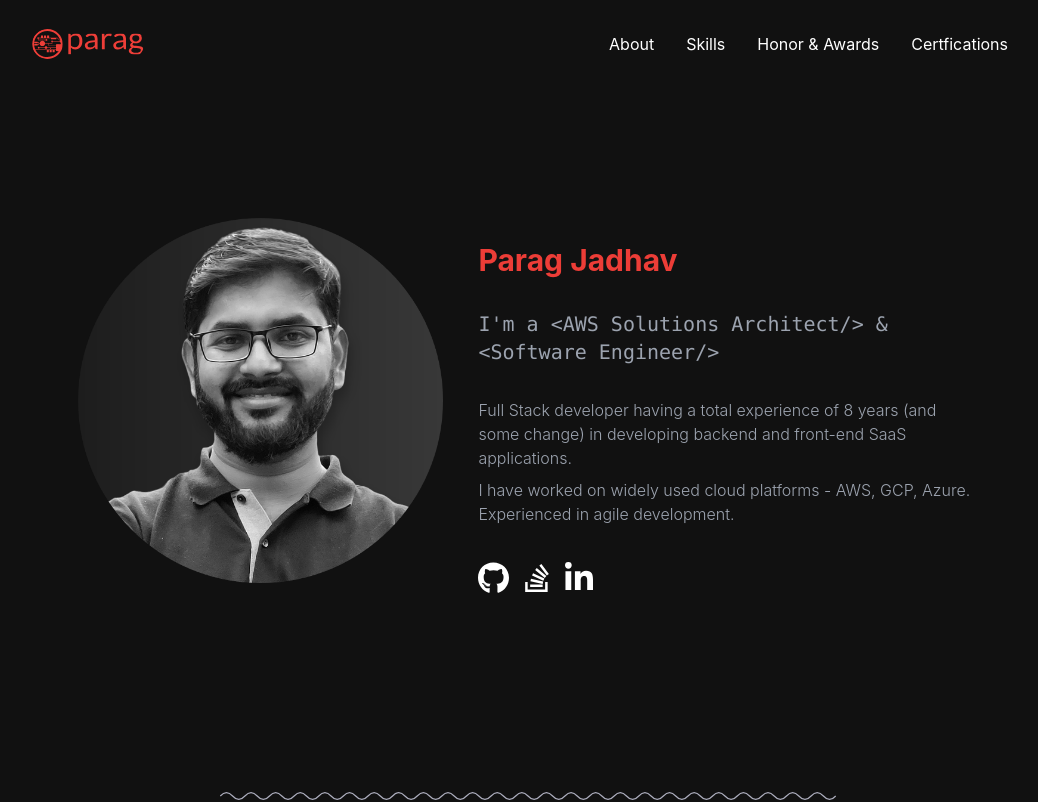
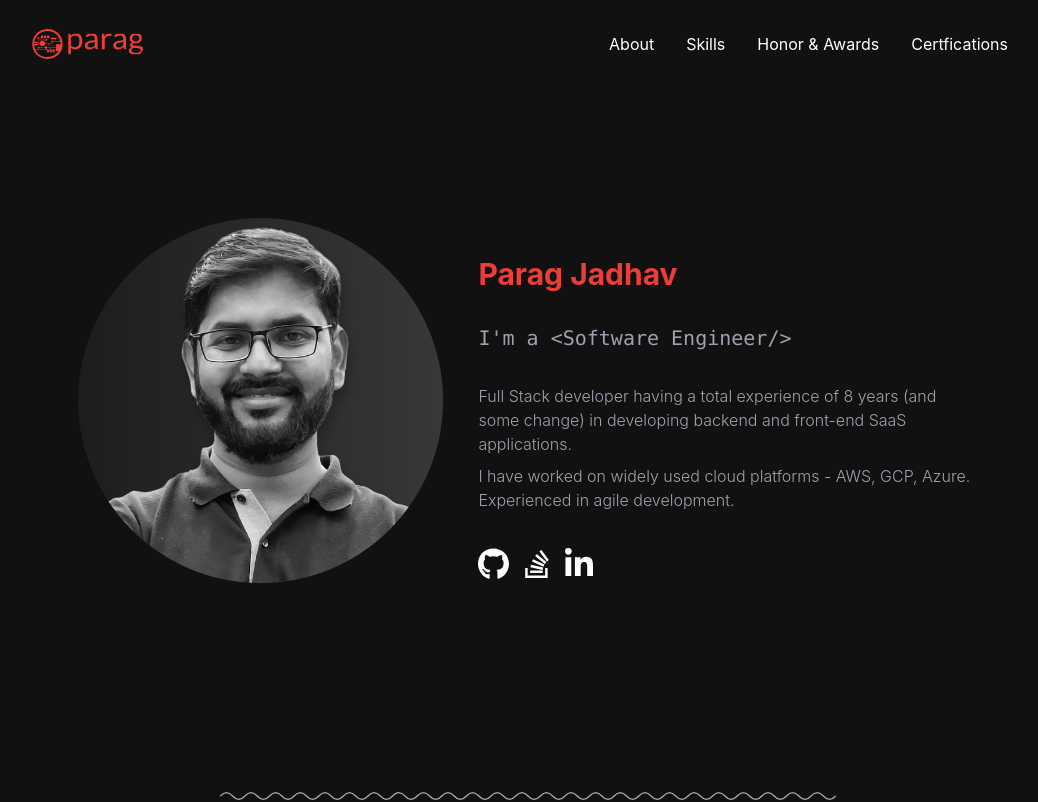
Before and after one commit to parag0/portfolio, a React (Create React App) app: page / in a window 1280 px wide. Shown: the top 802 px of the page, without its empty margins (112-1150 px from the left). Built offline with nearby package versions, Linux system fonts and the light colour scheme.

Commit message:
changed banner

```diff
--- a/src/components/Banner.js
+++ b/src/components/Banner.js
@@ -26,9 +26,7 @@ const Banner = () => {
           <b className="text-3xl text-gray-400 my-1 themeColor">Parag Jadhav</b>
 
           <br />
-          <code className="text-xl my-1 text-gray-400">
-            I&apos;m a &lt;AWS Solutions Architect/&gt; &amp; <br /> &lt;Software Engineer/&gt;
-          </code>
+          <code className="text-xl my-1 text-gray-400">I&apos;m a &lt;Software Engineer/&gt;</code>
           <br />
 
           <p className="text-md font-light text-gray-400 my-1">
```
